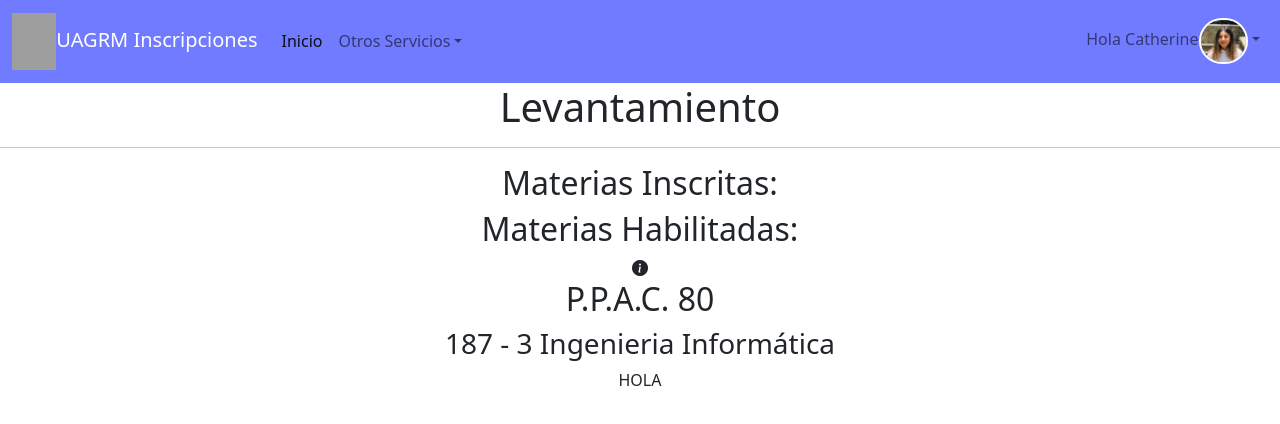
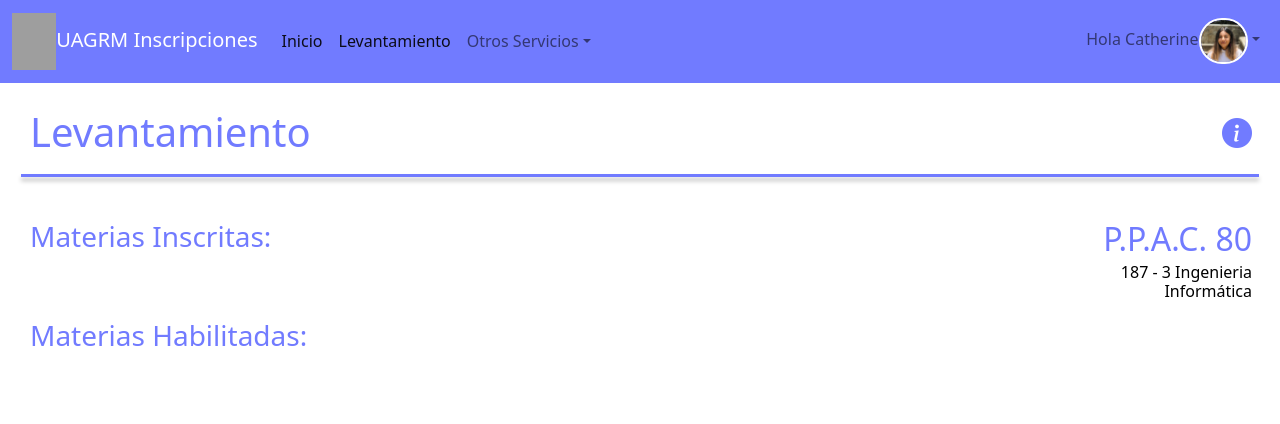
Before and after one commit to catdenis7/Inscripciones-Frontend, a React (Create React App) app: page /levantamiento in a window 1280 px wide. Shown: the top 424 px of the page. Built offline with nearby package versions, Linux system fonts and the light colour scheme; grey boxes are pictures that could not be loaded.

Commit message:
header levantamiento con css

```diff
--- a/src/assets/css/style.css
+++ b/src/assets/css/style.css
@@ -1,17 +1,74 @@
 /* Modify the background color */
 .navbar {
-    background-color: #717BFF;
+  background-color: #717bff;
 }
 /* Modify brand and text color */
 .navbar-text,
 .navbar-brand,
 .navbar-link {
-    color: #FFFFFF !important;
+  color: #ffffff !important;
 }
 
 .img-user-profile {
-    width: 49.43px;
-    height: 45.67px;
-    border-radius: 25px 25px 25px 25px;
-    border: 2px solid #FFFFFF;
+  width: 49.43px;
+  height: 45.67px;
+  border-radius: 25px 25px 25px 25px;
+  border: 2px solid #ffffff;
 }
+
+.background-body .line {
+    position: center;
+    width: 95%;
+    height: 3px;
+    margin-right: auto;
+    margin-left: auto;
+    margin-top: 5px;
+    margin-bottom: 30px;
+    background: #717bff;
+    box-shadow: 0px 4px 4px rgba(0, 0, 0, 0.25);
+
+}
+
+.background-body h1,h3{
+    text-align: left;
+    margin-left: 30px;
+    color: #717bff;
+    position: relative;
+    margin-top: 20px;
+    margin-bottom: 5px;
+    padding: 5PX 0PX;
+
+}
+
+.background-body h2{
+    text-align: right;
+    margin-left: 30px;
+    color: #717bff;
+    position: relative;
+    margin-top: 5px;
+    margin-bottom: 5px;
+    padding: 0px 28px;
+}
+
+.background-body h6{
+    text-align: right;
+    margin-left: 30px;
+    color: #000000;
+    position: relative;
+    margin-top: 5px;
+    margin-bottom: 5px;
+    padding: 0px 28px;
+}
+
+.icons-right i{
+    text-decoration: none;
+    font-size: 30px;
+    display: flex;
+    justify-content: flex-end;
+    margin-top: 30px;
+    margin-bottom: 5px;
+    position: relative;
+    padding: 5px 28px;
+    color: #717bff;
+
+  }
--- a/src/components/Navbar.js
+++ b/src/components/Navbar.js
@@ -20,6 +20,11 @@ export default function Navbar() {
                             <li className='nav-item'>
                                 <Link className='nav-link active' to='/'>
                                     Inicio
+                                </Link>
+                            </li>
+                            <li className='nav-item'>
+                                <Link className='nav-link active' to='/levantamiento'>
+                                    Levantamiento
                                 </Link>
                             </li>
                             <li className='nav-item dropdown'>
--- a/src/pages/LevantamientoPages/LevantamientoMainPage.js
+++ b/src/pages/LevantamientoPages/LevantamientoMainPage.js
@@ -3,19 +3,33 @@ export default function levantamientoMainPage() {
   return (
     <div className='levantamiento-main'>
       <Navbar />
-          <section className='background-places'>
+      <section className='background-body'>
+        <div className='row'>
+          <div className='col-9'>
             <h1>Levantamiento</h1>
-            <hr></hr>
-            <h2>Materias Inscritas:</h2>
-            <h2>Materias Habilitadas:</h2>
+          </div>
+          <div className='col-3'>
+            <p className='icons-right'>
               <i className="bi bi-info-circle-fill"></i>
-
+            </p>
+          </div>
+          <div className='line'></div>
+        </div>
+        <div className='row'>
+          <div className='col-9 my-2'>
+            <h3>Materias Inscritas:</h3>
+          </div>
+          <div className='col-3 my-2'>
             <h2>P.P.A.C. 80</h2>
-            <h3>187 - 3 Ingenieria Informática </h3>
-
+            <h6>187 - 3 Ingenieria Informática </h6>
+          </div>
+        </div>
+        <div className='row'>
+          <div className='col'>
+            <h3>Materias Habilitadas:</h3>
+          </div>
+        </div>
       </section>
-
-          <p>HOLA</p>
     </div>
   );
 }
```
Lines whose indentation alone changed are shown as unchanged.
